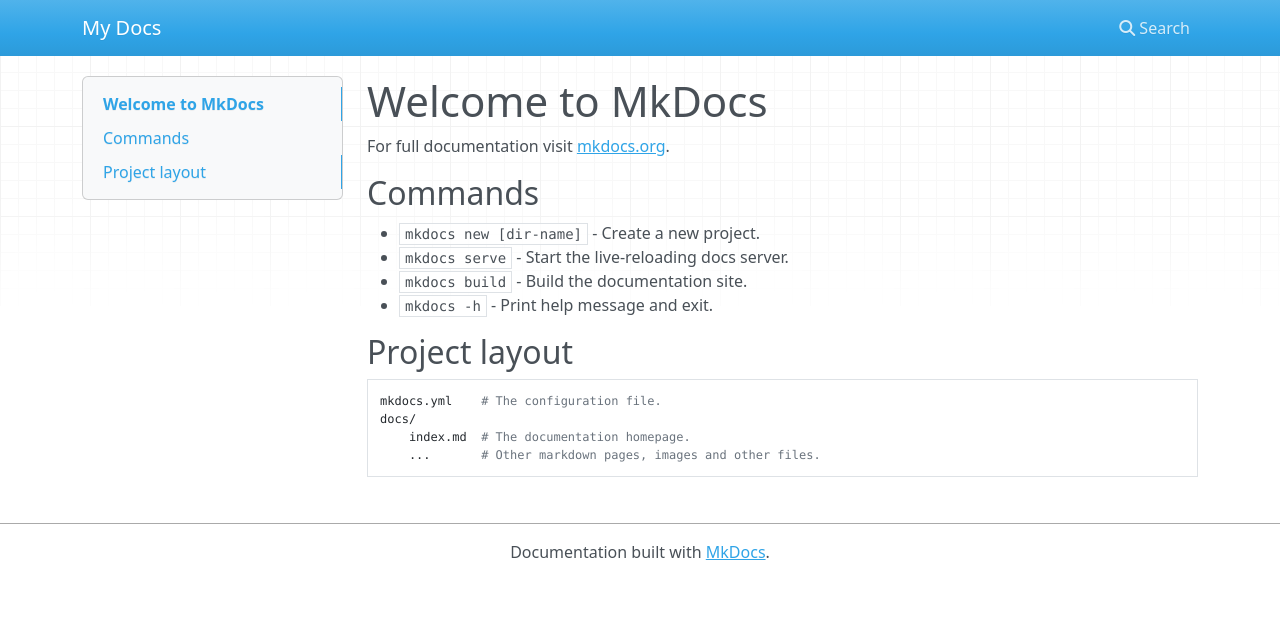
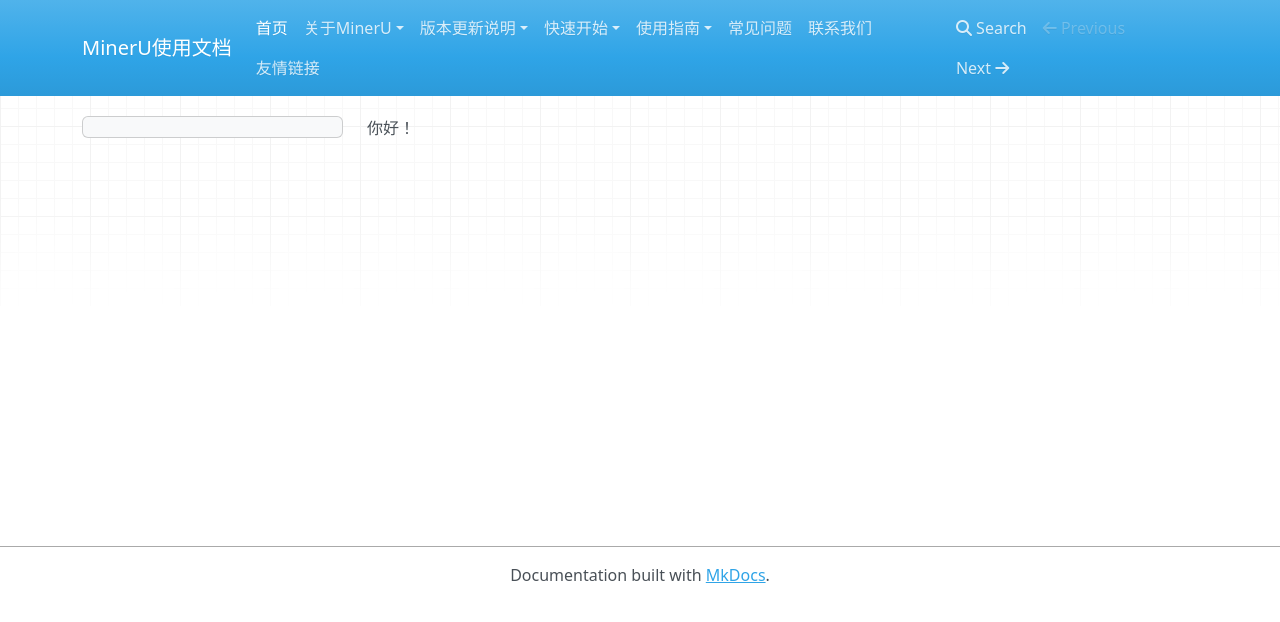
Before and after one commit to Natt-code216/MinerU_UM, an MkDocs documentation site: the page built from docs/index.md, in a window 1280 px wide. Shown: the top 622 px of the page. Built offline with MkDocs 1.6.1, drawn with Linux system fonts in a browser that asks for light colours; nearby versions of some CDN libraries.

Commit message:
框架搭建

```diff
--- a/docs/index.md
+++ b/docs/index.md
@@ -1,17 +1 @@
-# Welcome to MkDocs
-
-For full documentation visit [mkdocs.org](https://www.mkdocs.org).
-
-## Commands
-
-* `mkdocs new [dir-name]` - Create a new project.
-* `mkdocs serve` - Start the live-reloading docs server.
-* `mkdocs build` - Build the documentation site.
-* `mkdocs -h` - Print help message and exit.
-
-## Project layout
-
-    mkdocs.yml    # The configuration file.
-    docs/
-        index.md  # The documentation homepage.
-        ...       # Other markdown pages, images and other files.
+你好！
--- a/mkdocs.yml
+++ b/mkdocs.yml
@@ -1 +1,30 @@
-site_name: My Docs
+site_name: MinerU使用文档
+
+
+
+
+
+# Navigation -------------------------------------
+nav:
+  - '首页': 'index.md'
+  - '关于MinerU':
+    - '产品简介': 'about/introduction.md'
+    - '主要功能': 'about/features.md'
+    - '产品矩阵': 'about/matrix.md'
+  - '版本更新说明':
+    - 'Web/客户端': 'release-notes/web-client.md'
+    - '开源版本': 'release-notes/open-source.md'
+    - '在线API服务': 'release-notes/api-service.md'
+  - '快速开始':
+    - '本地部署': 'quick-start/local-deployment.md'
+    - 'Web/客户端': 'quick-start/web-client.md'
+    - '在线API服务': 'quick-start/api-service.md'
+    - '插件与生态': 'quick-start/plugins.md'
+  - '使用指南':
+    - '本地部署': 'user-guides/local-deployment.md'
+    - 'Web/客户端': 'user-guides/web-client.md'
+    - '在线API服务': 'user-guides/api-service.md'
+    - '插件与生态': 'user-guides/plugins.md'
+  - '常见问题': 'faq.md'
+  - '联系我们': 'contact.md'
+  - '友情链接': 'links.md'
```
Also changed, not shown: docs/about/features.md (added), docs/about/introduction.md (added), docs/about/matrix.md (added), docs/contact.md (added), docs/faq.md (added), docs/links.md (added), docs/quick-start/api-service.md (added), docs/quick-start/local-deployment.md (added), docs/quick-start/plugins.md (added), docs/quick-start/web-client.md (added), docs/release-notes/api-service.md (added), docs/release-notes/open-source.md (added), docs/release-notes/web-client.md (added), docs/user-guides/api-service.md (added), 3 more files.
